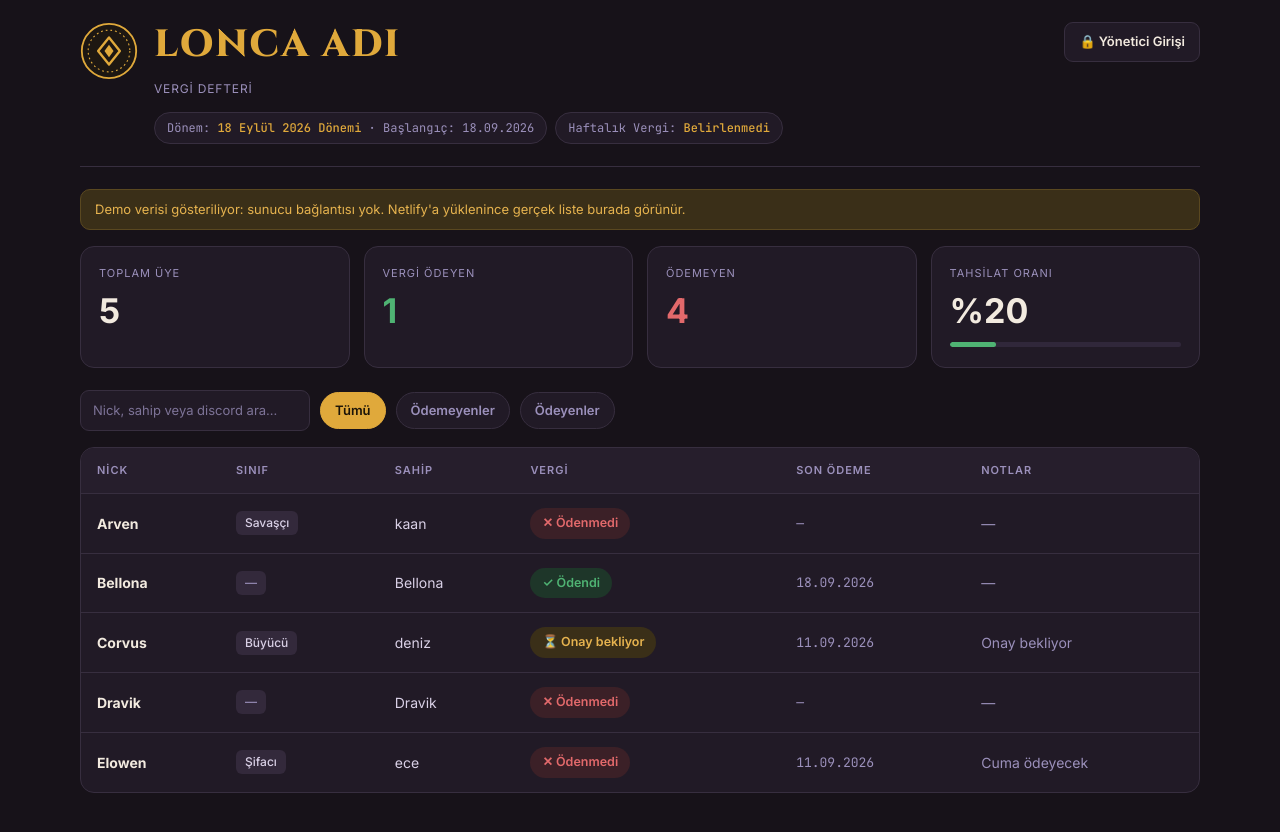
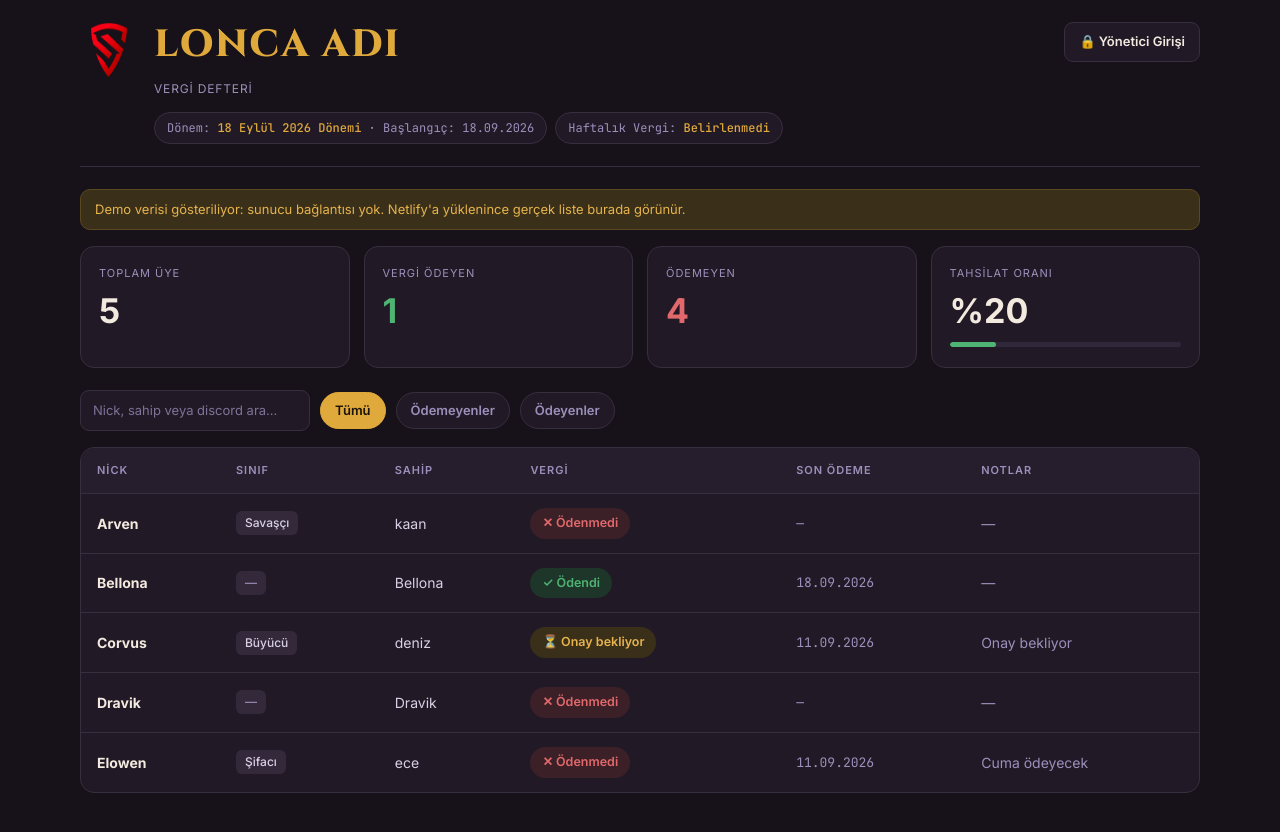
Before and after one commit to rubinumfenix/lonca-vergi, a website: page public/index.html in a window 1280 px wide. Drawn offline with Linux system fonts and the light colour scheme; no server answers.

Commit message:
index.html

```diff
--- a/public/index.html
+++ b/public/index.html
@@ -168,7 +168,7 @@ td.note{color:var(--muted);max-width:260px;overflow-wrap:anywhere}
 <div class="wrap">
   <header class="top">
     <div class="brand">
-      <svg class="logo" viewBox="0 0 64 64" aria-hidden="true">
+   <img class="logo" src="/logo.png" alt="Lonca logosu">
         <circle cx="32" cy="32" r="30" fill="#1d1712" stroke="#e0a93b" stroke-width="2"/>
         <circle cx="32" cy="32" r="23" fill="none" stroke="#e0a93b" stroke-width="1.2" stroke-dasharray="2 3.2"/>
         <path d="M32 17 L44 32 L32 47 L20 32 Z" fill="none" stroke="#e0a93b" stroke-width="2.6" stroke-linejoin="round"/>
```
